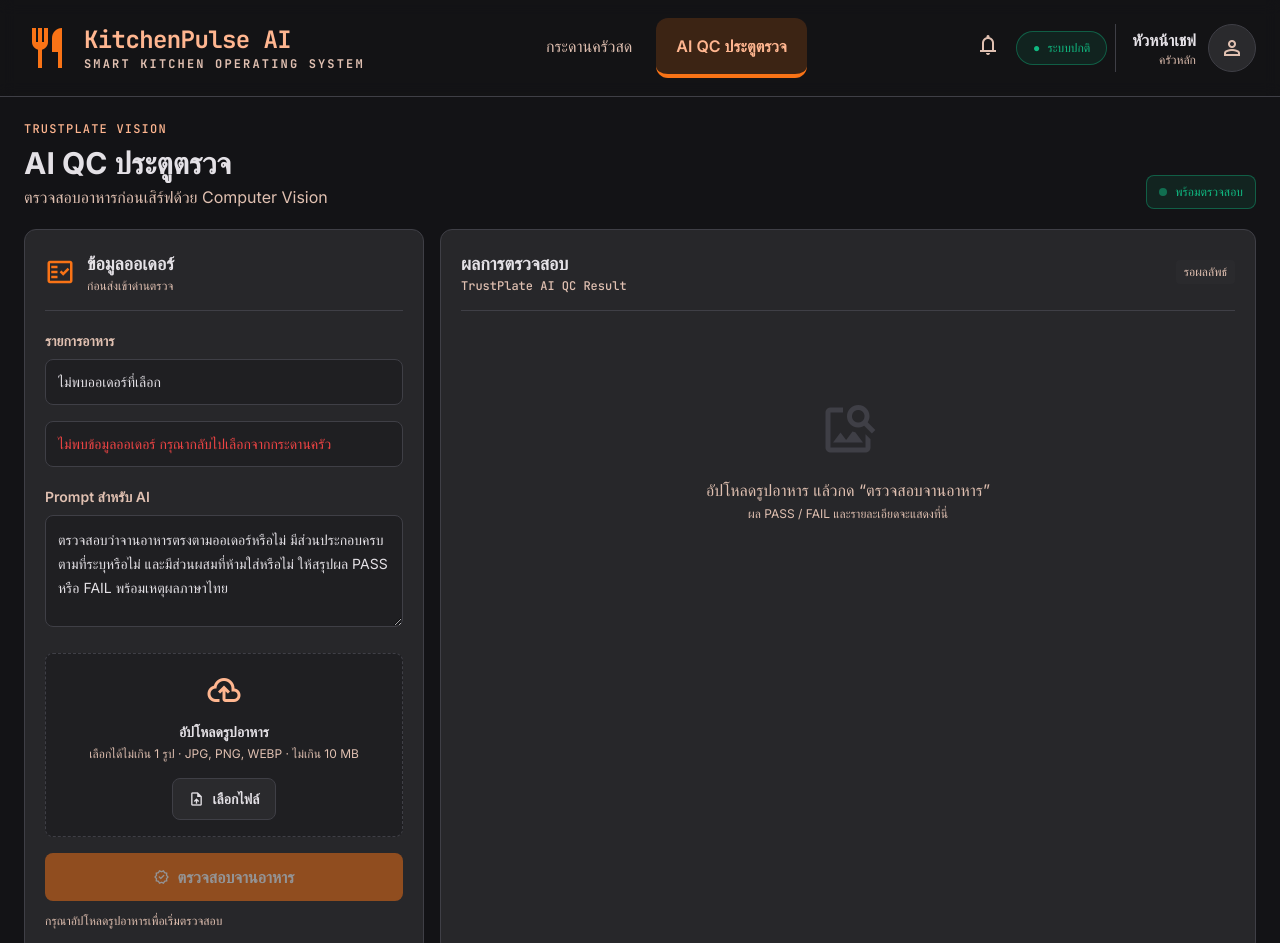
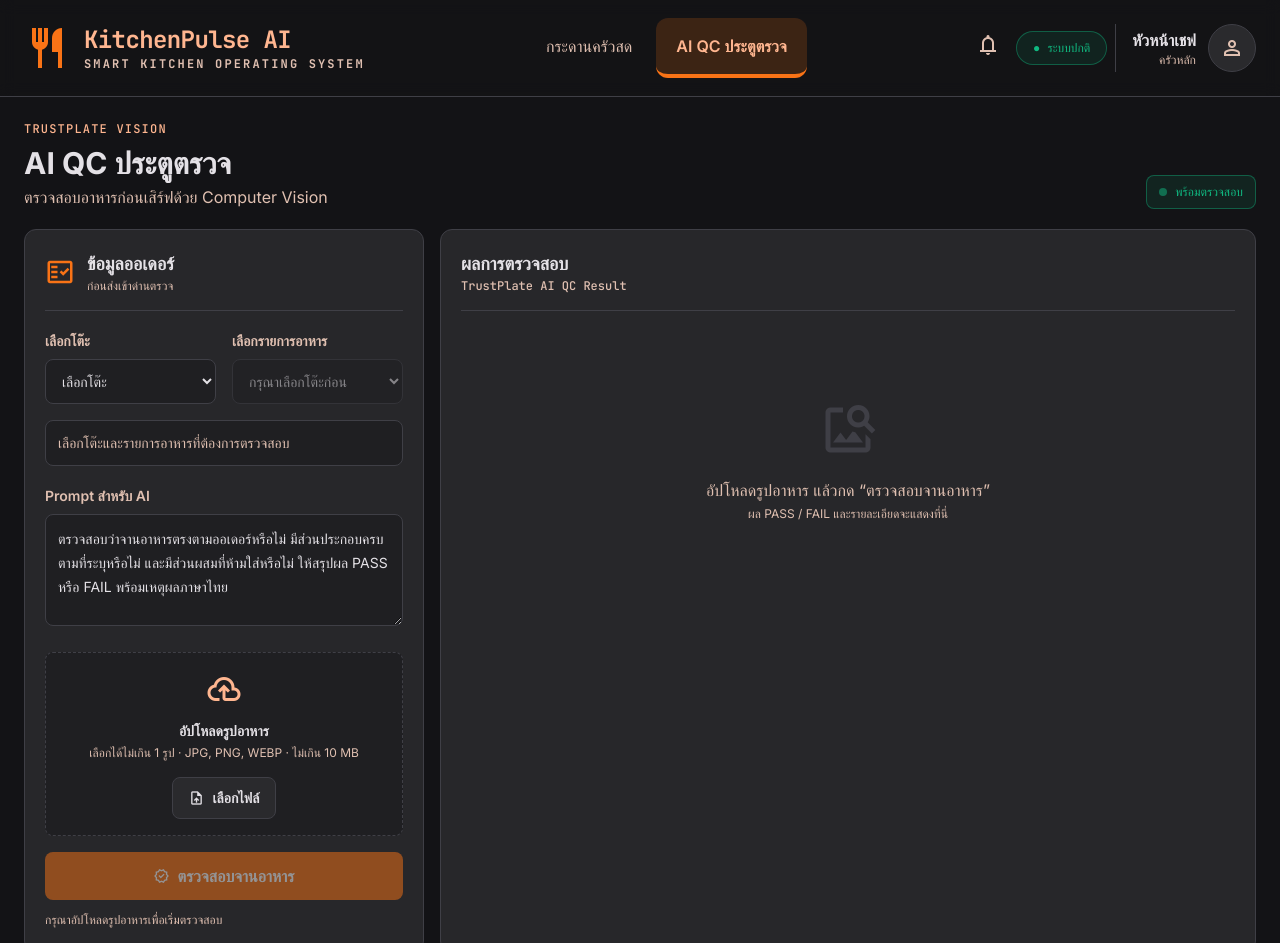
Before and after one commit to Phxne2047/Pednoydeebak, a website: page qc.html in a window 1280 px wide. Shown: the top 943 px of the page. Drawn offline with nearby package versions, Linux system fonts and the light colour scheme; no server answers.

Commit message:
เพิ่มฟังก์ชันเลือกโต๊ะและรายการอาหารในหน้า QC พร้อมปรับปรุงการแสดงผลออเดอร์

```diff
--- a/qc.html
+++ b/qc.html
@@ -92,8 +92,20 @@
           </div>
         </div>
 
-        <label class="mt-5 block text-sm font-semibold text-muted" for="order">รายการอาหาร</label>
-        <input id="order" readonly class="mt-2 w-full rounded-lg border border-stroke bg-surface px-3 py-3 text-sm text-ink outline-none" value="กำลังโหลดรายการจากกระดานครัว..." />
+        <div class="mt-5 grid gap-4 sm:grid-cols-2 lg:grid-cols-1 xl:grid-cols-2">
+          <div>
+            <label class="block text-sm font-semibold text-muted" for="tableSelect">เลือกโต๊ะ</label>
+            <select id="tableSelect" class="mt-2 w-full rounded-lg border border-stroke bg-surface px-3 py-3 text-sm text-ink outline-none focus:border-primary">
+              <option value="">กำลังโหลดโต๊ะ...</option>
+            </select>
+          </div>
+          <div>
+            <label class="block text-sm font-semibold text-muted" for="order">เลือกรายการอาหาร</label>
+            <select id="order" disabled class="mt-2 w-full rounded-lg border border-stroke bg-surface px-3 py-3 text-sm text-ink outline-none focus:border-primary disabled:cursor-not-allowed disabled:opacity-50">
+              <option value="">กรุณาเลือกโต๊ะก่อน</option>
+            </select>
+          </div>
+        </div>
 
         <div id="orderDetails" class="mt-4 rounded-lg border border-stroke bg-surface p-3">
           <p class="text-sm text-muted">กำลังโหลดรายละเอียดออเดอร์...</p>
@@ -127,7 +139,6 @@
             <h3 class="text-lg font-bold">ผลการตรวจสอบ</h3>
             <p class="font-mono text-xs text-muted">TrustPlate AI QC Result</p>
           </div>
-          <span class="rounded bg-high px-2 py-1 font-mono text-xs text-muted">รอผลลัพธ์</span>
         </div>
         <div id="result" class="file-preview grid place-items-center py-6 text-center text-muted">
           <div>
@@ -156,26 +167,44 @@
     const generateButton = document.getElementById("generate");
     const statusEl = document.getElementById("status");
     const resultEl = document.getElementById("result");
+    const tableSelect = document.getElementById("tableSelect");
     const orderInput = document.getElementById("order");
 
     const orderDetailsEl = document.getElementById("orderDetails");
     const selectedOrder = new URLSearchParams(window.location.search).get("order");
     let currentOrder = null;
+    let availableOrders = [];
 
     function escapeHtml(value) {
       return String(value ?? "").replace(/[&<>'"]/g, character => ({ "&": "&amp;", "<": "&lt;", ">": "&gt;", "'": "&#39;", '"': "&quot;" }[character]));
     }
 
     function renderOrder(order) {
+      currentOrder = order || null;
       if (!order) {
-        orderInput.value = "ไม่พบออเดอร์ที่เลือก";
-        orderDetailsEl.innerHTML = '<p class="text-sm text-danger">ไม่พบข้อมูลออเดอร์ กรุณากลับไปเลือกจากกระดานครัว</p>';
+        orderDetailsEl.innerHTML = '<p class="text-sm text-muted">เลือกโต๊ะและรายการอาหารที่ต้องการตรวจสอบ</p>';
         return;
       }
-      orderInput.value = `${order.customer} - #${order.id.slice(-3)} · ${order.menu}`;
       const request = order.specialRequest?.trim();
-      orderDetailsEl.innerHTML = `<p class="flex items-center gap-2 text-sm font-bold text-primaryText"><span class="material-symbols-outlined text-base">restaurant_menu</span>${escapeHtml(order.menu)}</p><p class="mt-2 text-xs text-muted">หมวดหมู่: ${escapeHtml(order.category)} · เวลาปรุง: ${escapeHtml(order.cookTimeMinutes)} นาที</p>${request ? `<p class="mt-3 flex items-start gap-2 text-sm font-bold text-warning"><span class="material-symbols-outlined text-base">priority_high</span><span>${escapeHtml(request)}</span></p>` : '<p class="mt-3 text-sm text-success">ไม่มีคำขอพิเศษ</p>'}`;
+      orderDetailsEl.innerHTML = `<p class="flex items-center gap-2 text-sm font-bold text-primaryText"><span class="material-symbols-outlined text-base">restaurant_menu</span>${escapeHtml(order.menu)}</p><p class="mt-2 text-xs text-muted">ออเดอร์: ${escapeHtml(order.id)} · หมวดหมู่: ${escapeHtml(order.category)} · เวลาปรุง: ${escapeHtml(order.cookTimeMinutes)} นาที</p>${request ? `<p class="mt-3 flex items-start gap-2 text-sm font-bold text-warning"><span class="material-symbols-outlined text-base">priority_high</span><span>${escapeHtml(request)}</span></p>` : '<p class="mt-3 text-sm text-success">ไม่มีคำขอพิเศษ</p>'}`;
       document.getElementById("prompt").value = `ตรวจสอบเมนู ${order.menu} สำหรับ ${order.customer} ให้ตรงกับออเดอร์ โดยตรวจส่วนประกอบและคำขอพิเศษ: ${request || "ไม่มี"} สรุปผล PASS หรือ FAIL พร้อมเหตุผลภาษาไทย`;
+    }
+
+    function populateOrderOptions(customer, selectedId = "") {
+      const tableOrders = availableOrders.filter(order => order.customer === customer);
+      orderInput.disabled = !customer;
+      orderInput.innerHTML = customer
+        ? `<option value="">เลือกรายการอาหาร</option>${tableOrders.map(order => `<option value="${escapeHtml(order.id)}">#${escapeHtml(order.id.slice(-3))} · ${escapeHtml(order.menu)}</option>`).join("")}`
+        : '<option value="">กรุณาเลือกโต๊ะก่อน</option>';
+      if (selectedId && tableOrders.some(order => order.id === selectedId)) {
+        orderInput.value = selectedId;
+      }
+    }
+
+    function populateTableOptions(selectedCustomer = "") {
+      const customers = [...new Set(availableOrders.map(order => order.customer))];
+      tableSelect.innerHTML = `<option value="">เลือกโต๊ะ</option>${customers.map(customer => `<option value="${escapeHtml(customer)}">${escapeHtml(customer)}</option>`).join("")}`;
+      tableSelect.value = selectedCustomer;
     }
 
     const DEFAULT_MOCK_ORDERS = [
@@ -191,7 +220,6 @@
     ];
 
     async function loadSelectedOrder() {
-      if (!selectedOrder) return renderOrder(null);
       let orderList = DEFAULT_MOCK_ORDERS;
       try {
         const response = await fetch("/api/orders").catch(() => fetch("data/mock-orders.json"));
@@ -202,9 +230,24 @@
       } catch (error) {
         console.warn("Fetch failed, fallback to mock orders:", error);
       }
-      currentOrder = orderList.find(order => `${order.customer} - #${order.id.slice(-3)}` === selectedOrder || order.id === selectedOrder || order.customer === selectedOrder);
-      renderOrder(currentOrder);
+
+      availableOrders = orderList;
+      const initialOrder = selectedOrder
+        ? orderList.find(order => `${order.customer} - #${order.id.slice(-3)}` === selectedOrder || order.id === selectedOrder || order.customer === selectedOrder)
+        : null;
+      populateTableOptions(initialOrder?.customer || "");
+      populateOrderOptions(initialOrder?.customer || "", initialOrder?.id || "");
+      renderOrder(initialOrder);
     }
+
+    tableSelect.addEventListener("change", () => {
+      populateOrderOptions(tableSelect.value);
+      renderOrder(null);
+    });
+
+    orderInput.addEventListener("change", () => {
+      renderOrder(availableOrders.find(order => order.id === orderInput.value));
+    });
 
     loadSelectedOrder();
 
```
